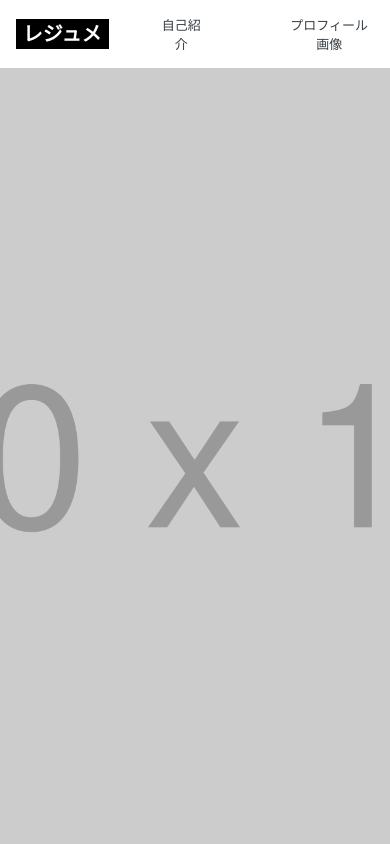
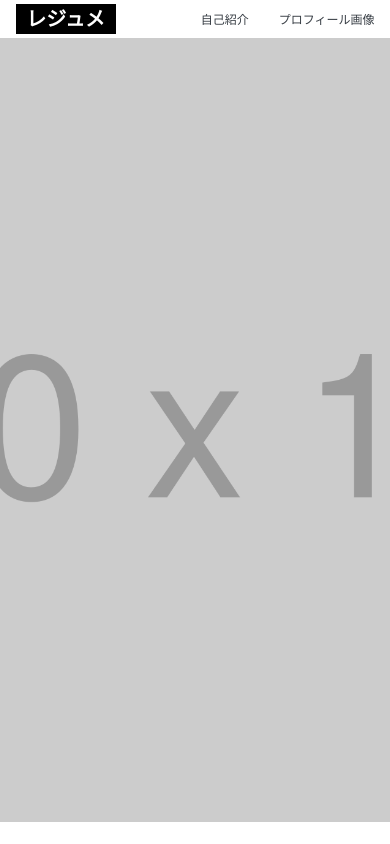
Before and after one commit to akikoNova/hc_practice, a plain HTML site: page html_css_output_beginner/index.html in a window 390 px wide. Shown: the top 844 px of the page. Drawn offline with Linux system fonts and the light colour scheme; some packages are replaced by stand-ins of ours; files whose address does not match are found by name.

Commit message:
Update stylesheet.css

```diff
--- a/html_css_output_beginner/stylesheet.css
+++ b/html_css_output_beginner/stylesheet.css
@@ -50,12 +50,12 @@ li {
 
 #header ul {
   display: flex;
-  padding: 15px 0;
+  padding: 10px 0;
 }
 
 #header li {
-  margin-left: 50px;
-  font-size: 13px;
+  margin-left: 30px;
+  font-size: 12px;
 }
 
 
@@ -147,10 +147,6 @@ div, p {
     height: calc(100vh - 60px);
   }
 
-  #header ul {
-    justify-content: space-between;
-    gap: 30px;
-  }
 
   /* 自己紹介 */
   #introduction .content {
```
